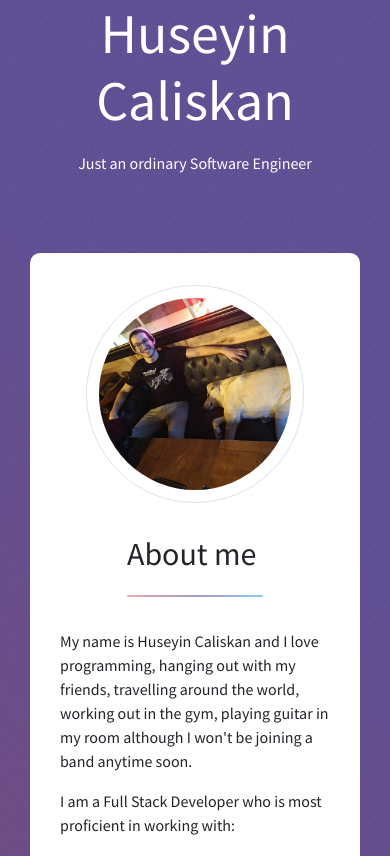
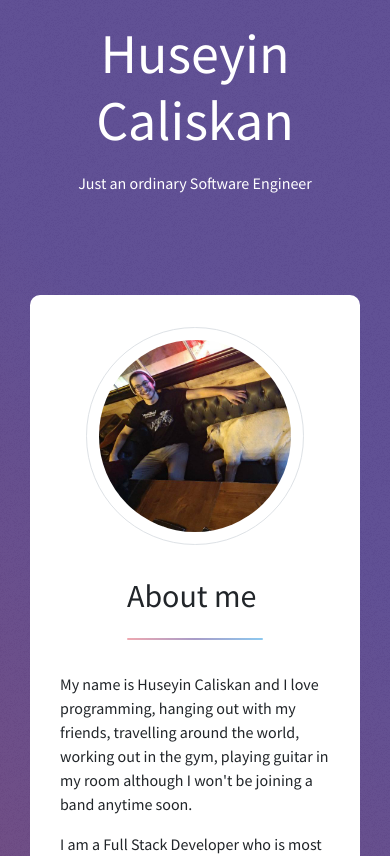
Before and after one commit to sakirma/portfolio-website, a React (Create React App) app: page / in a window 390 px wide. Shown: the top 856 px of the page. Built offline with nearby package versions, Linux system fonts and the light colour scheme.

Commit message:
added conf for nginx

```diff
--- a/src/App.js
+++ b/src/App.js
@@ -102,9 +102,10 @@ class App extends React.Component {
                 minHeight: "100vh",
                 minWidth: "100%",
                 fontFamily: "'Source Sans Pro', sans-serif",
-                backgroundImage: 'url(' + layer + ') ,linear-gradient(45deg, #9f424c 15%, #5f4d93 85%)'
+                backgroundImage: 'url(' + layer + ') ,linear-gradient(45deg, #9f424c 15%, #5f4d93 85%)',
+                paddingBottom: '2em'
             }}>
-                <Container style={{height: this.isMobile() ? "30vh" : "50vh"}} ref={this.title}>
+                <Container style={{height: this.isMobile() ? "35vh" : "50vh"}} ref={this.title}>
                     <Row style={{height: "100%"}}>
                         <Col className="align-self-end">
                             <h1 className="text-center" style={{
@@ -165,14 +166,13 @@ class App extends React.Component {
                                                    isActive={this.state.currentPageState === this.pageStates.ProjectPage}/>
                                     </BodySection>
                                 </div>
-                                < /Col>
+                            </Col>
                         </Container>
                     </Col>
                 </Row>
             </Container>
+        );
+    }
+}
 
-    );
-    }
-    }
-
-    export default App;
+export default App;
```
Also changed, not shown: 1 other file (tests, documents, lock files or other folders).
